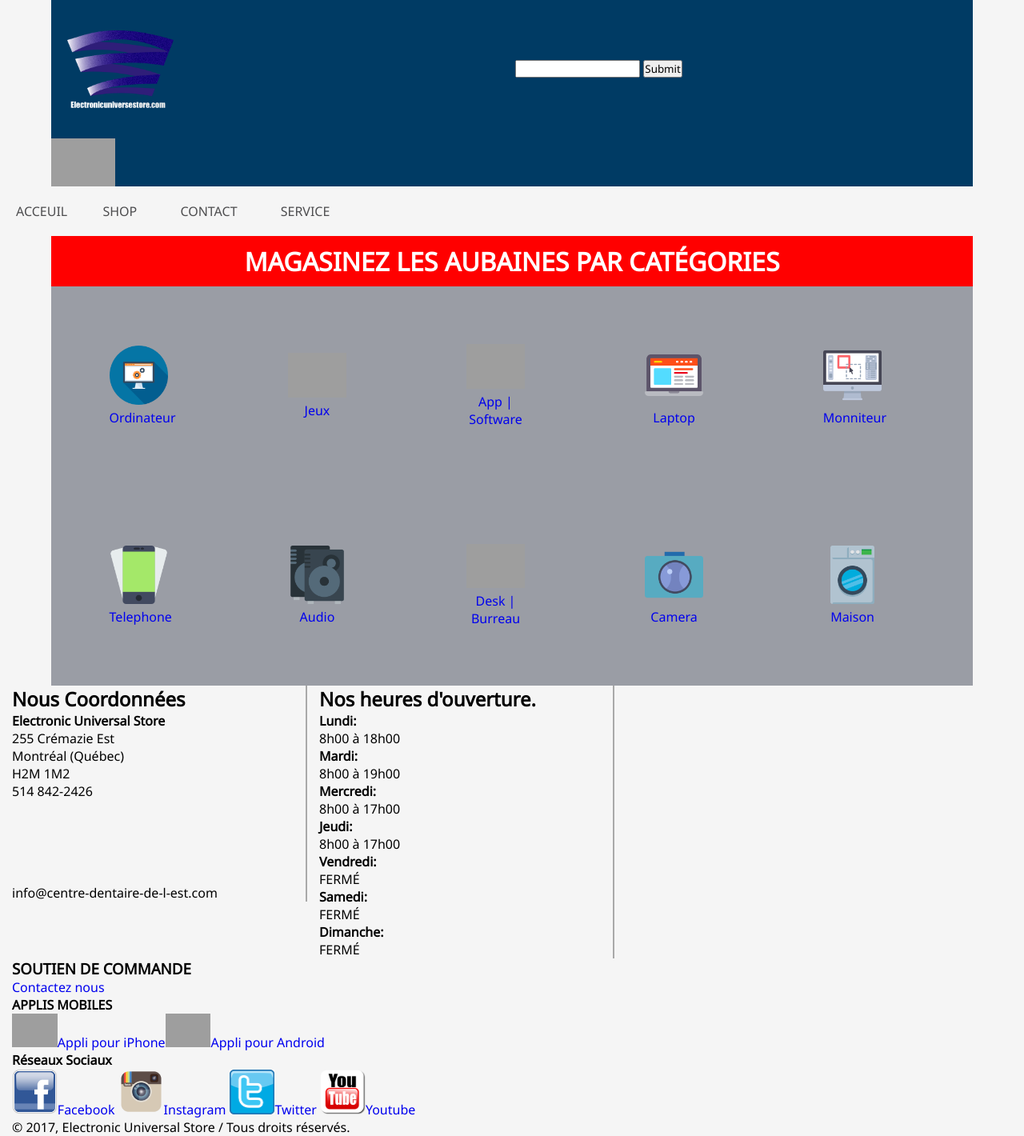
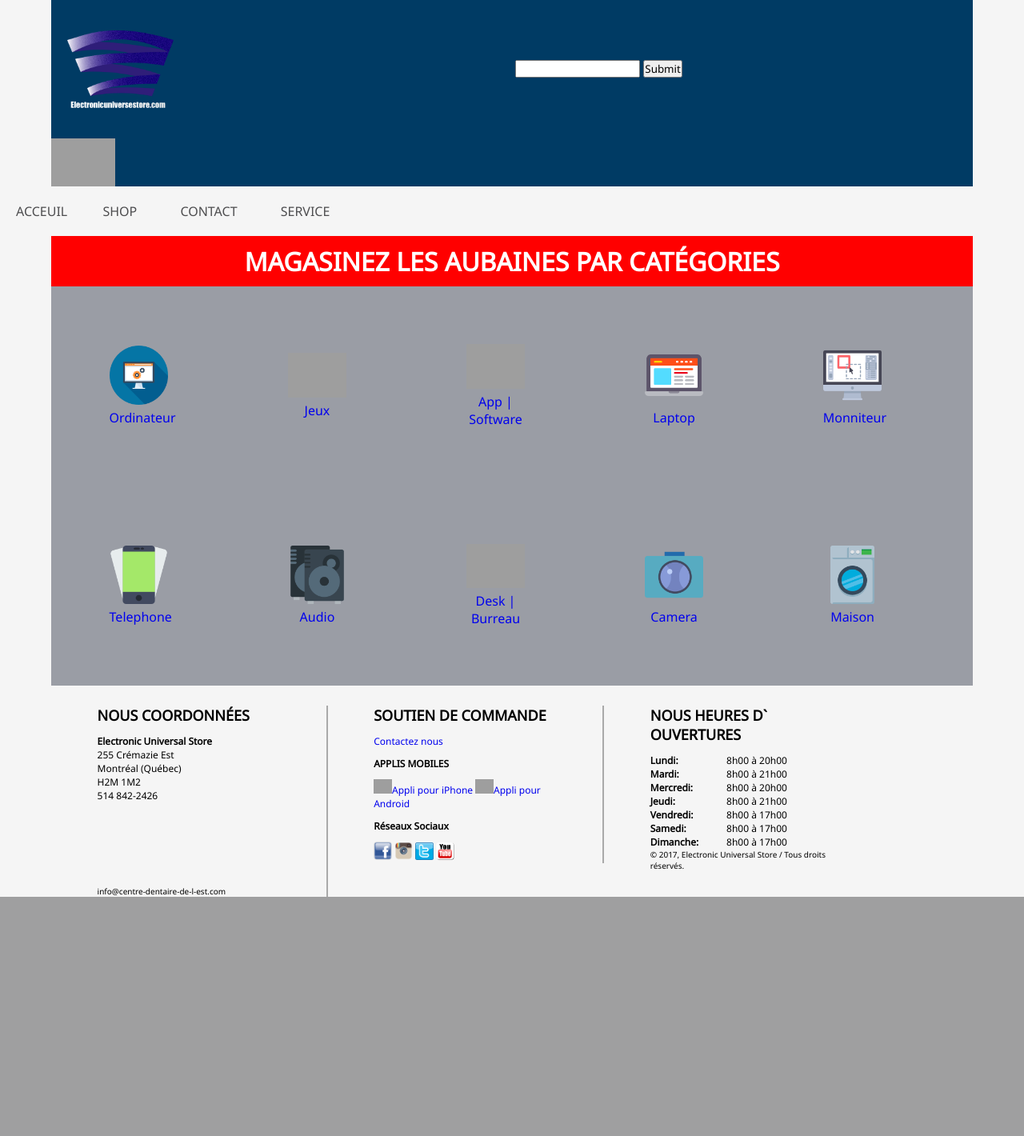
Before and after one commit to sbociot/electronicuniversalstore, a PHP site: page / in a window 1280 px wide. Shown: the whole page at 80% size. After the commit the page ends 1121 px from the top, so only its background shows below. Run offline with PHP 8.4, Linux system fonts and the light colour scheme; data comes from the database, SQL or seed files in the repository; data that the repository does not hold is empty; grey boxes are pictures that could not be loaded.

Commit message:
"footer mise a jour au completl"

```diff
--- a/base/footer.php
+++ b/base/footer.php
@@ -1,7 +1,7 @@
 <footer>
 
         <article class="coordonees">
-            <h2>Nous Coordonnées</h2>
+            <h2>NOUS COORDONNÉES</h2>
             <h4><span itemprop="name">Electronic Universal Store</span></h4>
             <ul>
                 <li>255 Crémazie Est</li>
@@ -16,41 +16,41 @@
             </a>
             <p>info@centre-dentaire-de-l-est.com</p>
         </article>
+    <article class="social">
+
+        <h2>SOUTIEN DE COMMANDE</h2>
+        <a href="../contact.php">Contactez nous</a>
+        <h4>APPLIS MOBILES</h4>
+        <a href="http://www.apple.com/ca/fr/"><img src="images/redes/apple.png" alt="apple-logo">Appli pour iPhone</a>
+        <a href="https://play.google.com/store/apps"><img src="images/redes/android-logo.png"                                                          alt="android-logo">Appli pour Android</a>
+        <h4>Réseaux Sociaux</h4>
+        <a href="https://www.facebook.com/"><img src="images/redes/facebookicon.png" alt="facebook"></a>
+        <a href="https://www.instagram.com/"><img src="images/redes/instagram.png" alt="instagram"></a>
+        <a href="https://twitter.com/"><img src="images/redes/twitter.png" alt="twitter"></a>
+        <a href="https://www.youtube.com/"><img src="images/redes/youtube.png" alt="youtube"></a>
+
+    </article>
         <article class="horaires">
-            <h2><span itemprop="name">Nos heures d'ouverture.</span></h2>
+            <h2><span itemprop="name">NOUS HEURES D` OUVERTURES</span></h2>
             <ul>
                     <h4>Lundi:</h4>
-                    <li>8h00 à 18h00</li>
+                    <li>8h00 à 20h00</li>
                     <h4>Mardi:</h4>
-                    <li>8h00 à 19h00</li>
+                    <li>8h00 à 21h00</li>
                     <h4>Mercredi:</h4>
+                    <li>8h00 à 20h00</li>
+                    <h4>Jeudi:</h4>
+                    <li>8h00 à 21h00</li>
+                    <h4>Vendredi:</h4>
                     <li>8h00 à 17h00</li>
-                    <h4>Jeudi:</h4>
+                    <h4>Samedi:</h4>
                     <li>8h00 à 17h00</li>
-                    <h4>Vendredi:</h4>
-                    <li>FERMÉ</li>
-                    <h4>Samedi:</h4>
-                    <li>FERMÉ</li>
                     <h4>Dimanche:</h4>
-                    <li>FERMÉ</li>
+                    <li>8h00 à 17h00</li>
             </ul>
-
-        </article>
-        <article class="social">
-
-            <h3>SOUTIEN DE COMMANDE</h3>
-            <a href="../contact.php">Contactez nous</a>
-            <h4>APPLIS MOBILES</h4>
-            <a href="http://www.apple.com/ca/fr/"><img src="images/redes/apple.png" alt="apple-logo">Appli pour
-                iPhone</a><a href="https://play.google.com/store/apps"><img src="images/redes/android-logo.png"
-                                                                     alt="android-logo">Appli pour Android</a>
-            <h4>Réseaux Sociaux</h4>
-            <a href="https://www.facebook.com/"><img src="images/redes/facebookicon.png" alt="facebook">Facebook</a>
-            <a href="https://www.instagram.com/"><img src="images/redes/instagram.png" alt="instagram">Instagram</a>
-            <a href="https://twitter.com/"><img src="images/redes/twitter.png" alt="twitter">Twitter</a>
-            <a href="https://www.youtube.com/"><img src="images/redes/youtube.png" alt="youtube">Youtube</a>
             <p>© 2017, Electronic Universal Store / Tous droits réservés.</p>
         </article>
+
 
 </footer>
 </body>
--- a/style/master.css
+++ b/style/master.css
@@ -100,36 +100,71 @@ body {
 }
 
 
+/*..............................footer.................................*/
+
 footer {
-  /*background-color: red;*/
-}
-
-footer .social {
-  width: 90%;
-  /*background-color: green;*/
-  margin: auto;
+    width: 90%;
+    margin: 2% auto;
+    font-size: 12px;
 
 }
 
 footer article {
     display: block;
     width: 30%;
-    padding-left: 15px;
+    height: 100%;
     float: left;
+    padding: 0 5%;
+}
+
+footer article h2 {
+    margin-bottom: 5%;
+}
+
+footer p {
+    font-size: 10px;
+}
 
 
+
+footer article a {
+    margin: 5% auto;
+
 }
-
 footer article:nth-of-type(1),
 footer article:nth-of-type(2) {
     border-right: 2px solid darkgray;
 }
 
-footer article ul,li {
-  list-style: none;
+
+footer article.coordonees {
+
 }
 
-footer .social img {
+footer article.horaires h4 {
+    width: 40%;
+    display: inline-block;
+}
+
+footer article.horaires ul li {
+    width: 50%;
+    display: inline-block;
+}
+
+footer article.social a img:nth-of-type(2),
+footer article.social a img:nth-of-type(3){
+    display: block;
+    width: 100%;
+
+
+
+}
+
+footer article.social h4 {
+    margin : 5% auto;
+}
+
+footer article.social img {
   display: inline-block;
-  width: 5%;
+  width: 10%;
 }
```
